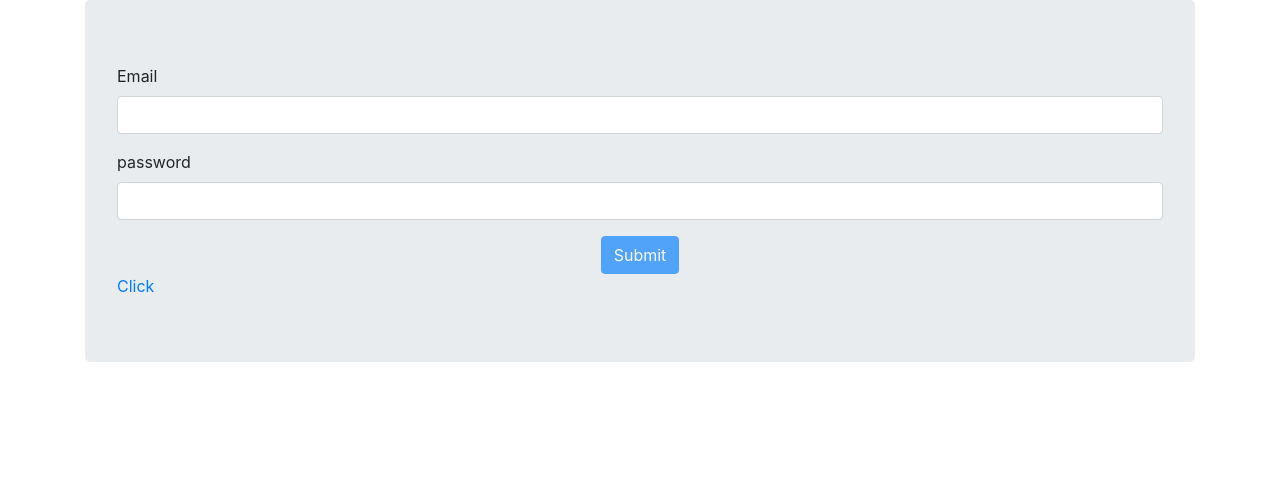
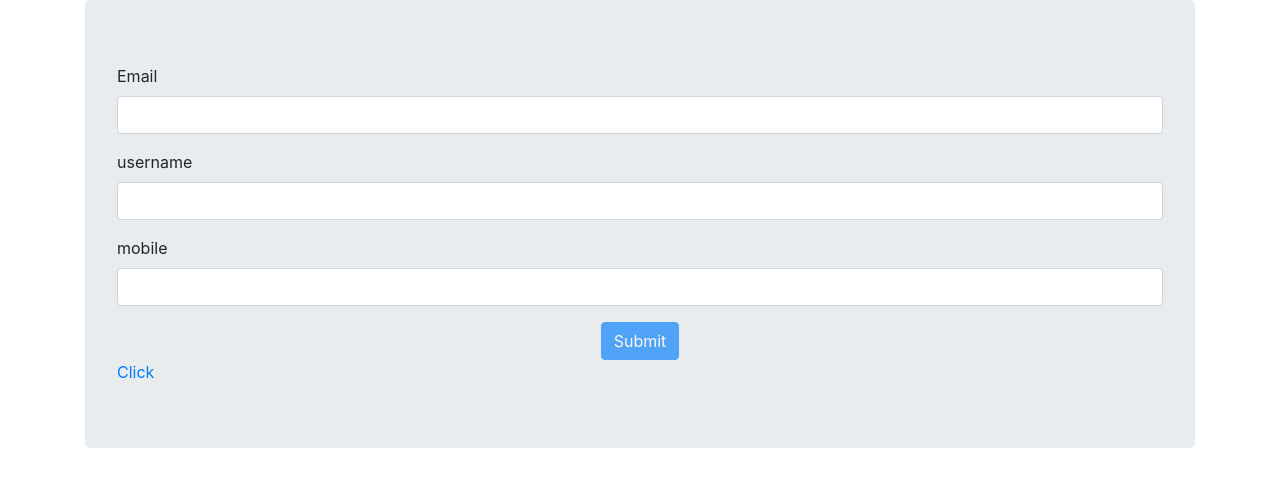
Before and after one commit to pankaj3571/AngularOnlieClass, an Angular app: page /login in a window 1280 px wide. Shown: the top 486 px of the page. Built offline with nearby package versions, Linux system fonts and the light colour scheme.

Commit message:
register api integration done

```diff
--- a/src/app/app.module.ts
+++ b/src/app/app.module.ts
@@ -7,6 +7,7 @@ import { DashboardComponent } from './dashboard/dashboard.component';
 import { RegisterComponent } from './register/register.component';
 import { LoginComponent } from './login/login.component'
 import { AppRoutingModule } from './app-routing.module';
+import {HttpClientModule} from "@angular/common/http"
 @NgModule({
   declarations: [
     AppComponent,
@@ -15,7 +16,7 @@ import { AppRoutingModule } from './app-routing.module';
     LoginComponent
   ],
   imports: [
-    BrowserModule,FormsModule,AppRoutingModule
+    BrowserModule,FormsModule,AppRoutingModule,HttpClientModule
   ],
   providers: [],
   bootstrap: [AppComponent]
--- /dev/null
+++ b/src/app/common.service.ts
@@ -0,0 +1,19 @@
+import {Injectable} from "@angular/core";
+import {HttpClient} from "@angular/common/http"
+@Injectable({
+  providedIn:'root'
+})
+
+export class CommonService{
+  /*
+  HttpClient is introduced in angular 4
+  HttpClient is more easier and flexible in use as compare to http
+  no need to parse the response in json
+  httpclient automatically convert the request and response in json
+  */
+  constructor(private httpClient:HttpClient){}
+
+  registerData(obj:any){
+    return this.httpClient.post("http://localhost:3000/registerdata",obj)
+  }
+}
--- a/src/app/login/login.component.html
+++ b/src/app/login/login.component.html
@@ -10,15 +10,23 @@
         </span>
       </div>
       <div class="form-group">
-        <label for="password">password</label>
-        <input type="password" name="password" id="password" [(ngModel)]="password"class="form-control" #passswordType="ngModel" required>
-        <span class="help-block" *ngIf="passswordType.errors?.required && passswordType.touched" style="color: tomato;" >
-          password  is required
+        <label for="password">username</label>
+        <input type="text" name="username" id="username" [(ngModel)]="username"class="form-control" #usernameType="ngModel" required>
+        <span class="help-block" *ngIf="usernameType.errors?.required && usernameType.touched" style="color: tomato;" >
+          username  is required
+        </span>
+      </div>
+
+      <div class="form-group">
+        <label for="mobile">mobile</label>
+        <input type="number" name="mobile" id="mobile" [(ngModel)]="mobile"class="form-control" #mobileType="ngModel" required>
+        <span class="help-block" *ngIf="mobileType.errors?.required && mobileType.touched" style="color: tomato;" >
+          mobile  is required
         </span>
       </div>
 
       <div class="text text-center">
-        <button class="btn btn-primary" [disabled]="!form.valid" (click)="move(form.value)"> Submit </button>
+        <button class="btn btn-primary" [disabled]="!form.valid" (click)="registerDetails()"> Submit </button>
       </div>
       <a [routerLink]="['/dashboard']" routerLinkActive="router-link-active" >Click</a>
     </form>
--- a/src/app/login/login.component.ts
+++ b/src/app/login/login.component.ts
@@ -1,5 +1,6 @@
 import { Component, OnInit } from '@angular/core';
 import {Router} from "@angular/router";
+import {CommonService} from "../common.service";
 @Component({
   selector: 'app-login',
   templateUrl: './login.component.html',
@@ -9,10 +10,11 @@ export class LoginComponent implements OnInit {
 
 
   email:any;
-  password:any
+  username:any;
+  mobile:any
   value:any;
-
-  constructor(private router:Router) { }
+  obj:any;
+  constructor(private router:Router,private service:CommonService) { }
 
   ngOnInit() {
   }
@@ -35,6 +37,19 @@ export class LoginComponent implements OnInit {
       alert('not matched')
     }
   }
+
+
+  registerDetails(){
+    this.obj={
+      email:this.email,
+      username:this.username,
+      mobile:this.mobile
+    }
+    this.service.registerData(this.obj).subscribe(data=>{
+      console.log(data)
+    })
+
+  }
 }
 
 /*
```
Also changed, not shown: 1 other file (tests, documents, lock files or other folders).
